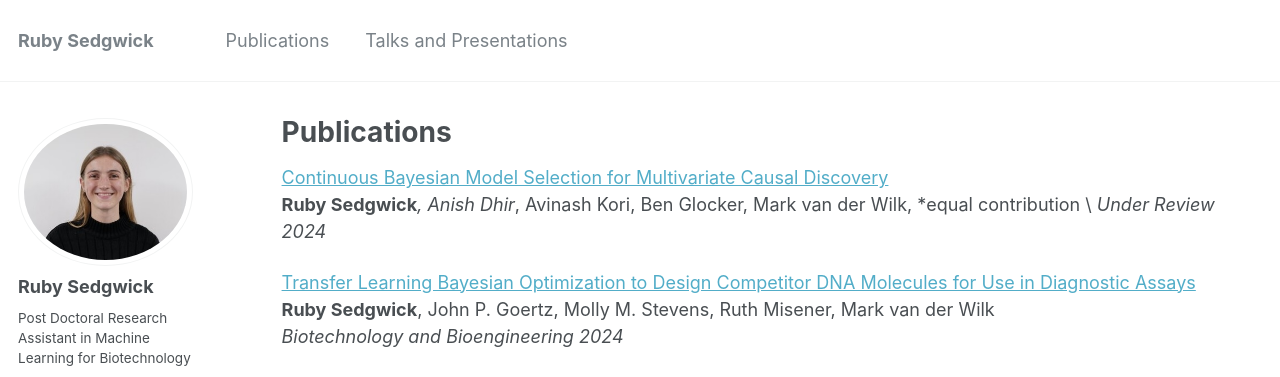
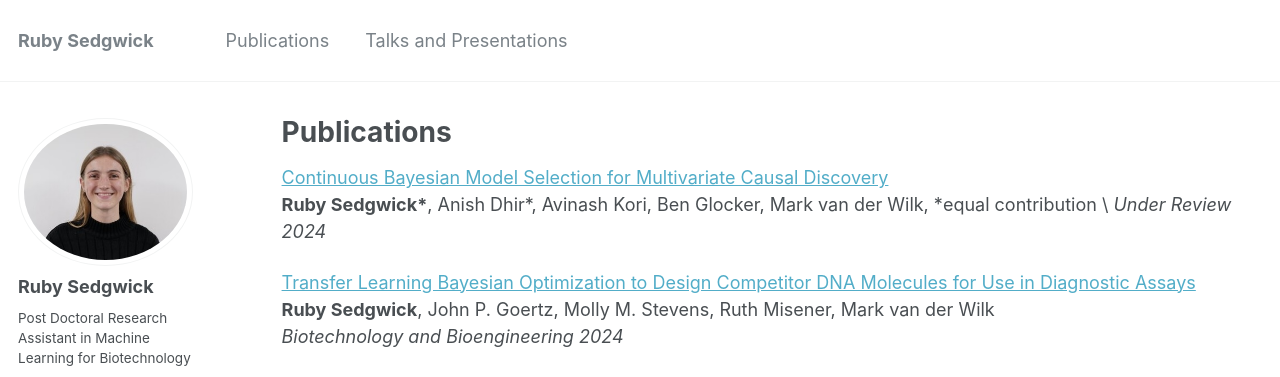
Before and after one commit to RSedgwick/rsedgwick.github.io, a Jekyll site: the page built from _pages/publications.md, in a window 1280 px wide and 1279 px high. Shown: the top 377 px of the window. Built offline with Jekyll 4.4.1, drawn with Linux system fonts in a browser that asks for light colours; a script bundle is joined from its source files by our own code.

```diff
--- a/_pages/publications.md
+++ b/_pages/publications.md
@@ -6,7 +6,7 @@ author_profile: true
 ---
 
 [Continuous Bayesian Model Selection for Multivariate Causal Discovery](https://arxiv.org/abs/2411.10154) \
-**Ruby Sedgwick***, Anish Dhir*, Avinash Kori, Ben Glocker, Mark van der Wilk, *equal contribution \
+**Ruby Sedgwick\***, Anish Dhir\*, Avinash Kori, Ben Glocker, Mark van der Wilk, *equal contribution \
 _Under Review 2024_
 
 [Transfer Learning Bayesian Optimization to Design Competitor DNA Molecules for Use in Diagnostic Assays](http://doi.org/10.1002/bit.28854) \
```
